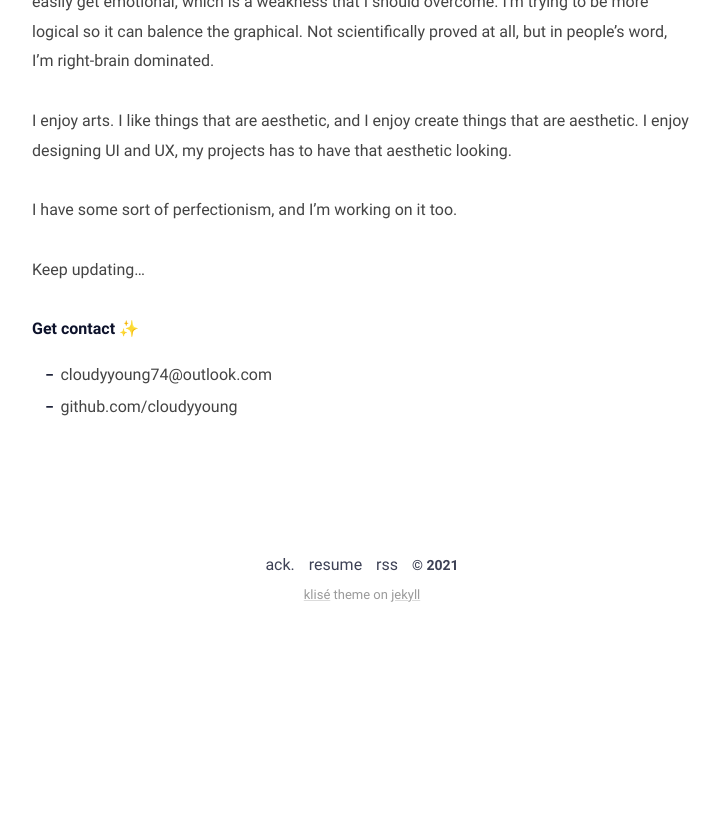
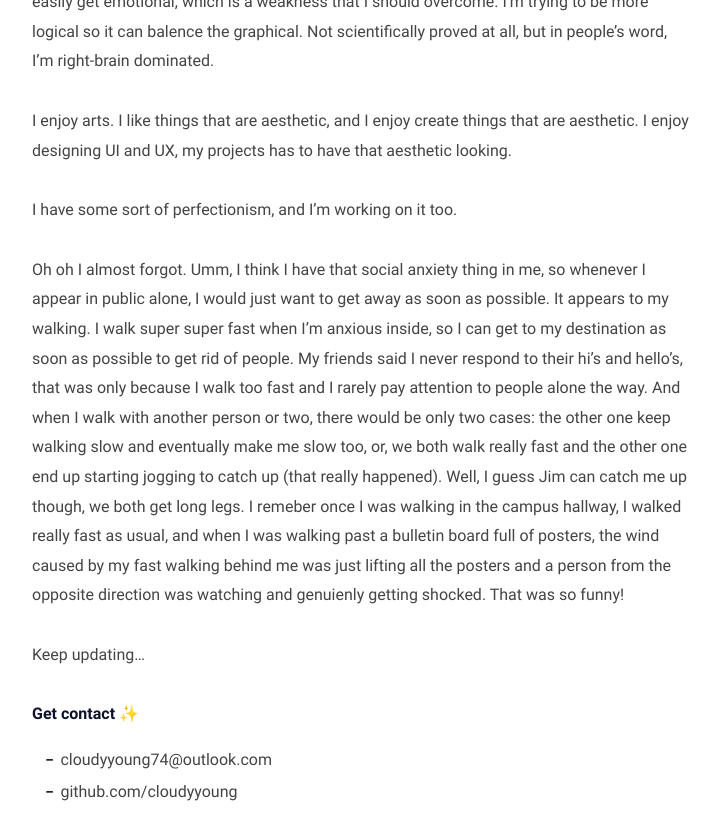
Before and after one commit to cloudyyoung/www.cloudyyoung.com, a Jekyll site: the page built from about.md, in a window 1280 px wide and 900 px high, scrolled down 1633 px. Shown: the top 840 px of the window, without its empty margins (278-998 px from the left). Built offline with Jekyll 4.4.1, drawn with Linux system fonts in a browser that asks for light colours; before the commit the page ends 2272 px from its top, so only the background shows below that.

Commit message:
Update about.md

```diff
--- a/about.md
+++ b/about.md
@@ -34,6 +34,9 @@
 
 I have some sort of perfectionism, and I'm working on it too.
 
+Oh oh I almost forgot. Umm, I think I have that social anxiety thing in me, so whenever I appear in public alone, I would just want to get away as soon as possible. It appears to my walking. I walk super super fast when I'm anxious inside, so I can get to my destination as soon as possible to get rid of people. My friends said I never respond to their hi's and hello's, that was only because I walk too fast and I rarely pay attention to people alone the way. And when I walk with another person or two, there would be only two cases: the other one keep walking slow and eventually make me slow too, or, we both walk really fast and the other one end up starting jogging to catch up (that really happened). Well, I guess Jim can catch me up though, we both get long legs. I remeber once I was walking in the campus hallway, I walked really fast as usual, and when I was walking past a bulletin board full of posters, the wind caused by my fast walking behind me was just lifting all the posters and a person from the opposite direction was watching and genuienly getting shocked. That was so funny!
+
+
 Keep updating...
 
 **Get contact ✨**
```
